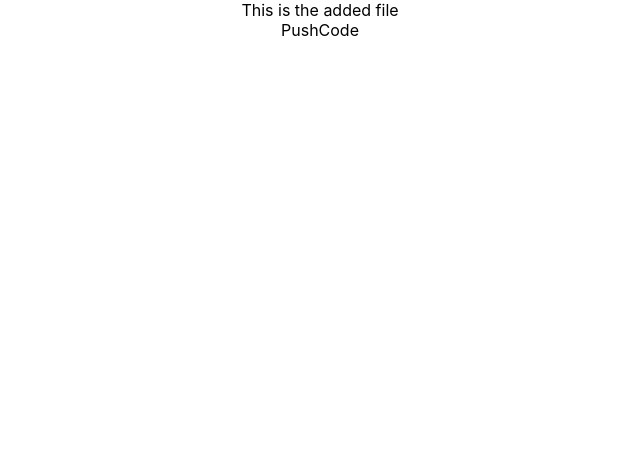
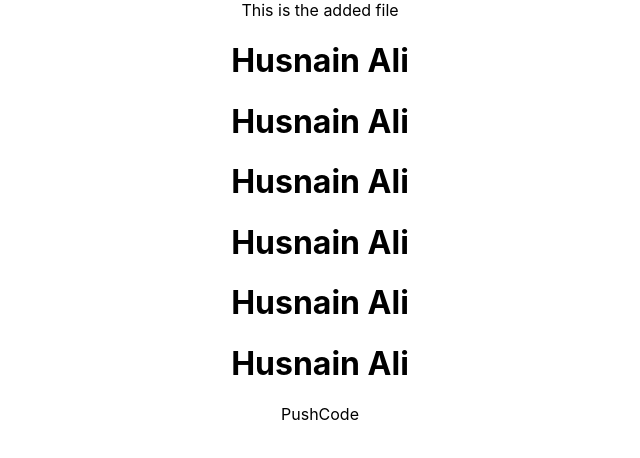
Before and after one commit to ha2548493-glitch/Push-Code, a React (Create React App) app: page / in a window 1280 px wide. Shown: the top 458 px of the page, without its empty margins (320-960 px from the left). Built offline with nearby package versions, Linux system fonts and the light colour scheme.

Commit message:
Edit code

```diff
--- a/src/components/AddFile.jsx
+++ b/src/components/AddFile.jsx
@@ -2,7 +2,26 @@ import React from 'react'
 
 const AddFile = () => {
   return (
-    <div>This is the added file</div>
+    <div>This is the added file
+      <h1>
+        Husnain Ali
+      </h1>
+        <h1>
+        Husnain Ali
+      </h1>
+        <h1>
+        Husnain Ali
+      </h1>
+        <h1>
+        Husnain Ali
+      </h1>
+        <h1>
+        Husnain Ali
+      </h1>
+        <h1>
+        Husnain Ali
+      </h1>
+    </div>
   )
 }
 
```
